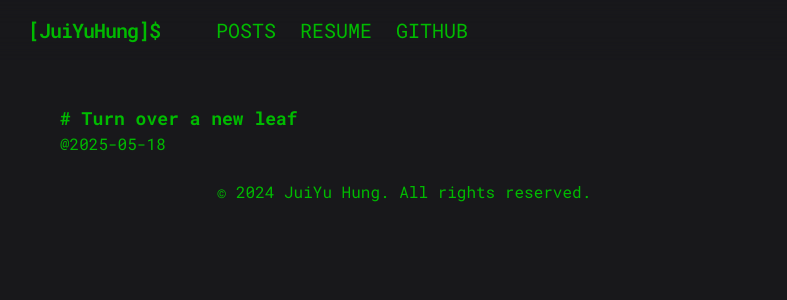
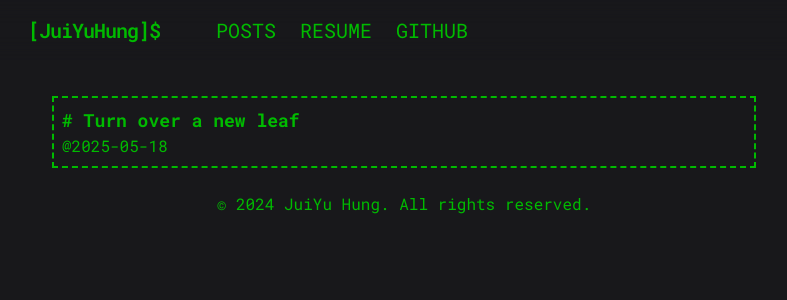
Before and after one commit to JuiYuHung-craftcat/juiyuhung-homepage, a Next.js app: page / in a window 1280 px wide. Shown: the top 300 px of the page, without its empty margins (236-1023 px from the left). Built offline with nearby package versions, Linux system fonts and the light colour scheme.

Commit message:
Update resume

```diff
--- a/app/page.tsx
+++ b/app/page.tsx
@@ -14,7 +14,7 @@ export default function Home() {
     <div className="max-w-3xl mx-auto px-8 pt-24">
       {allPostsData.map(({ id, date, title }) => (
         <a key={id} href={`posts/${id}`}>
-          <div className="p-2 hover:bg-terminal_green hover:text-black">
+          <div className="mb-2 p-2 hover:bg-terminal_green hover:text-black border-terminal_green border-2 border-dashed">
             <p className="font-bold text-lg"># {title}</p>@{date}
           </div>
         </a>
--- a/app/resume/page.tsx
+++ b/app/resume/page.tsx
@@ -93,9 +93,9 @@ const Resume = () => {
           <p className="font-bold md:text-base text-sm">Jun. 2013</p>
         </div>
         <ul className="list-disc pl-4 md:text-sm text-xs">
-          <li>graduating in the honor of the top-rated prize</li>
+          <li>Graduating in the honor of the top-rated prize</li>
           <li>
-            honorary membership of the phi tau phi scholastic honor society
+            Honorary membership of the phi tau phi scholastic honor society
           </li>
         </ul>
       </div>
```
